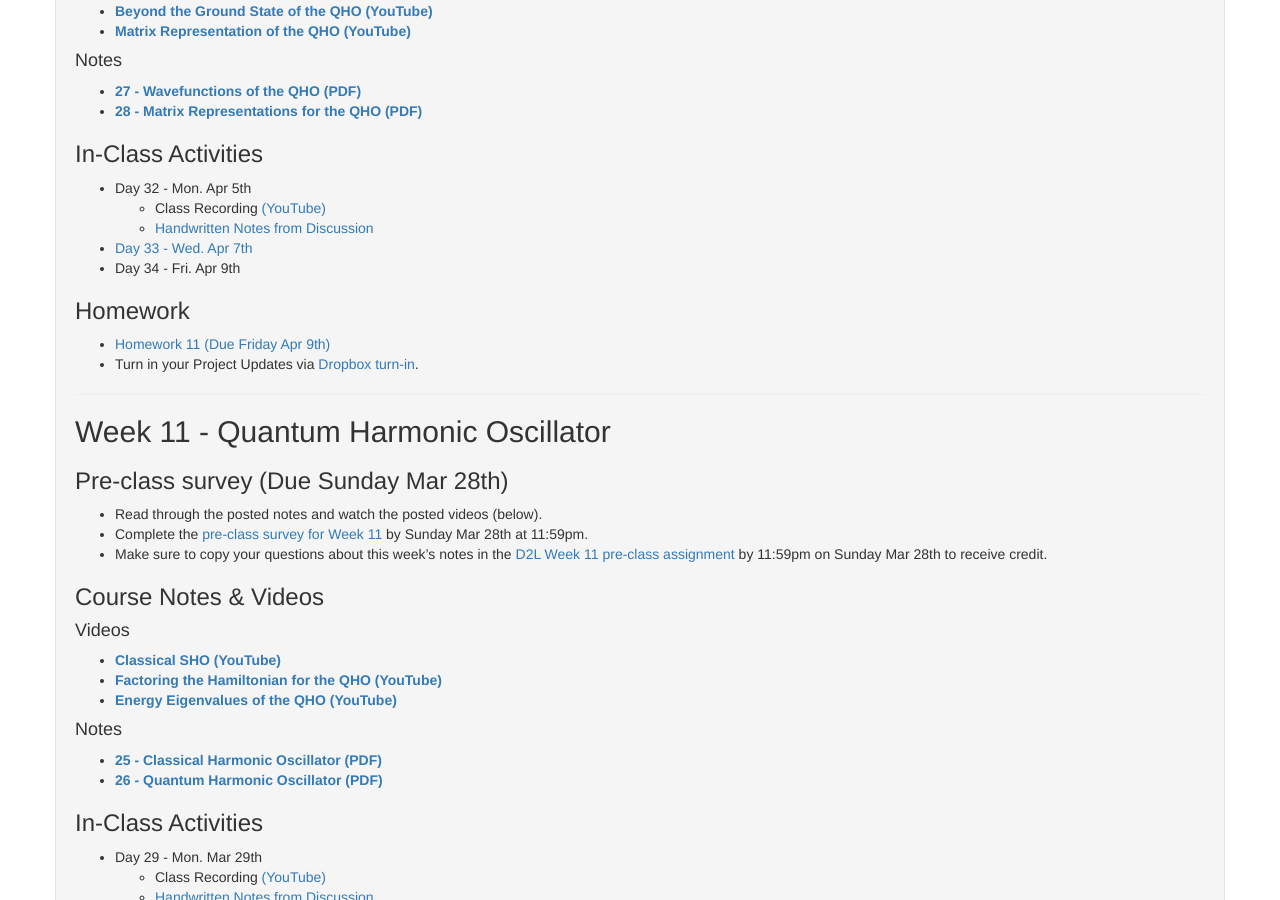
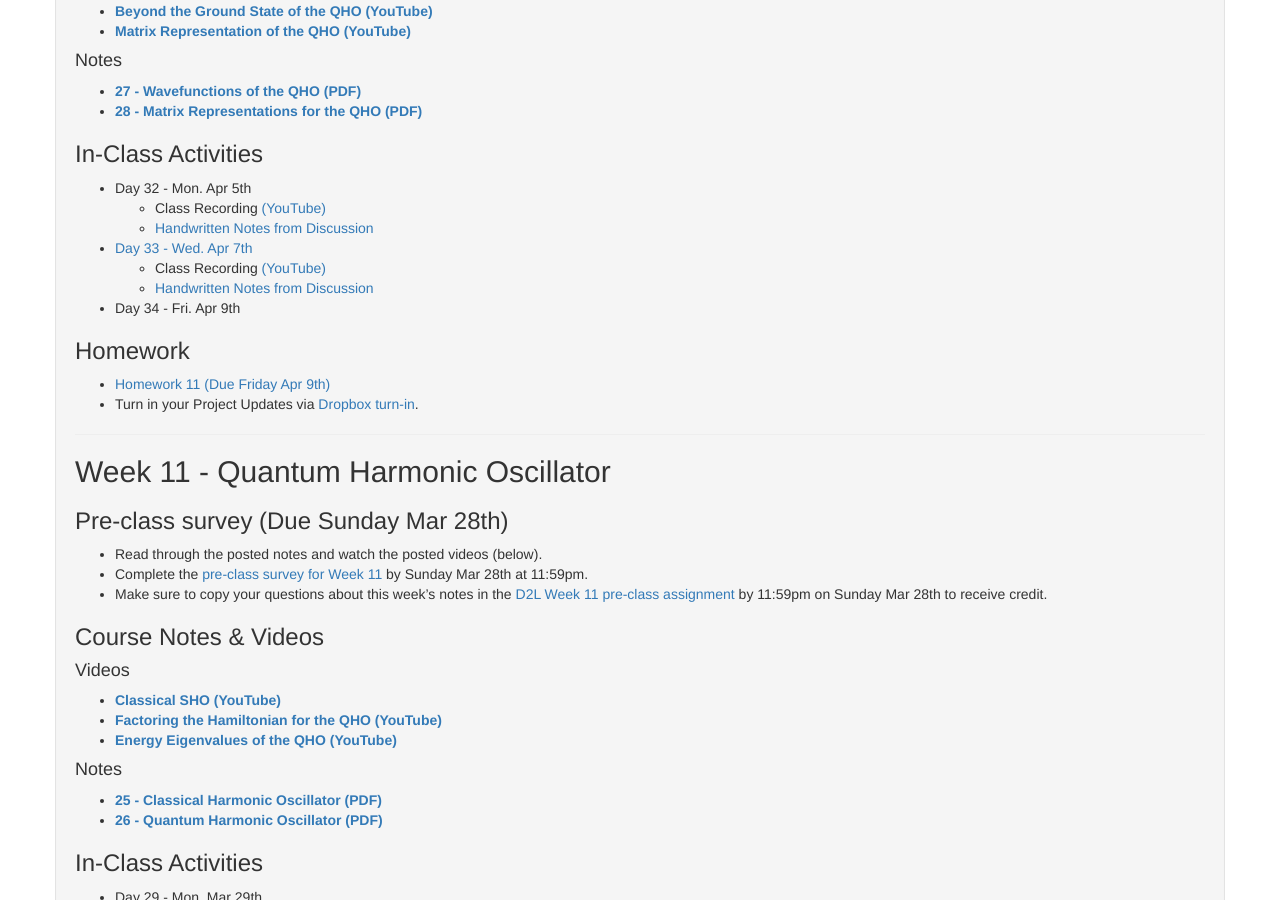
Before and after one commit to dannycab/phy472msu_s2021, a Jekyll site: the page built from notes/index.md, in a window 1280 px wide and 900 px high, scrolled down 1075 px. Built offline with Jekyll 4.4.1, drawn with Linux system fonts in a browser that asks for light colours.

Commit message:
added day 3#

```diff
--- a/notes/index.md
+++ b/notes/index.md
@@ -68,6 +68,8 @@
   - Class Recording [(YouTube)](https://www.youtube.com/watch?v=Cn7h8UPvROg)
   - [Handwritten Notes from Discussion](./in-class/Day_32.pdf)
 * [Day 33 - Wed. Apr 7th](./in-class/day33.html)
+  - Class Recording [(YouTube)](https://www.youtube.com/watch?v=eKhEMvODIpw)
+  - [Handwritten Notes from Discussion](./in-class/Day_33.pdf)
 * Day 34 - Fri. Apr 9th
 
 ### Homework
```
Also changed, not shown: 1 other file.
